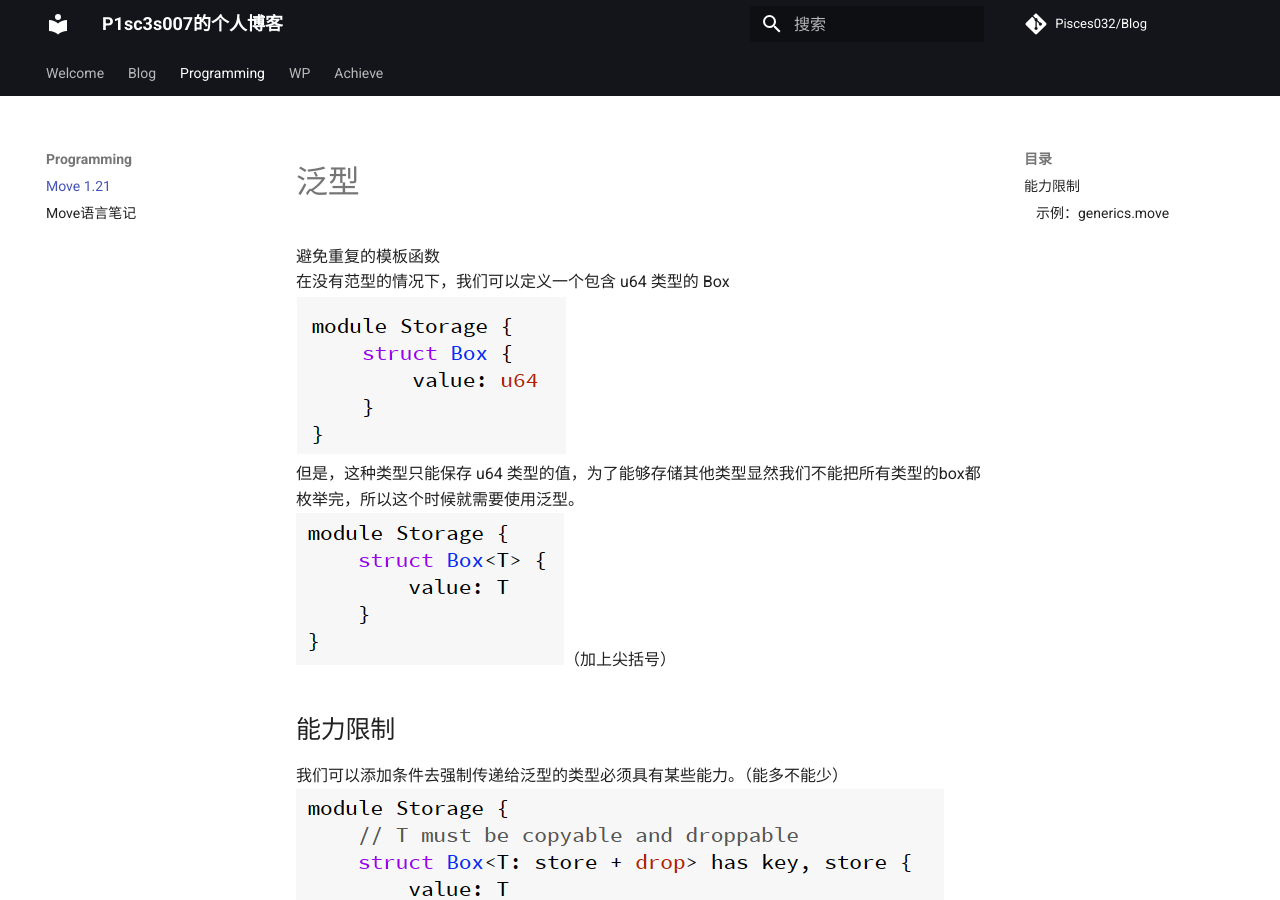
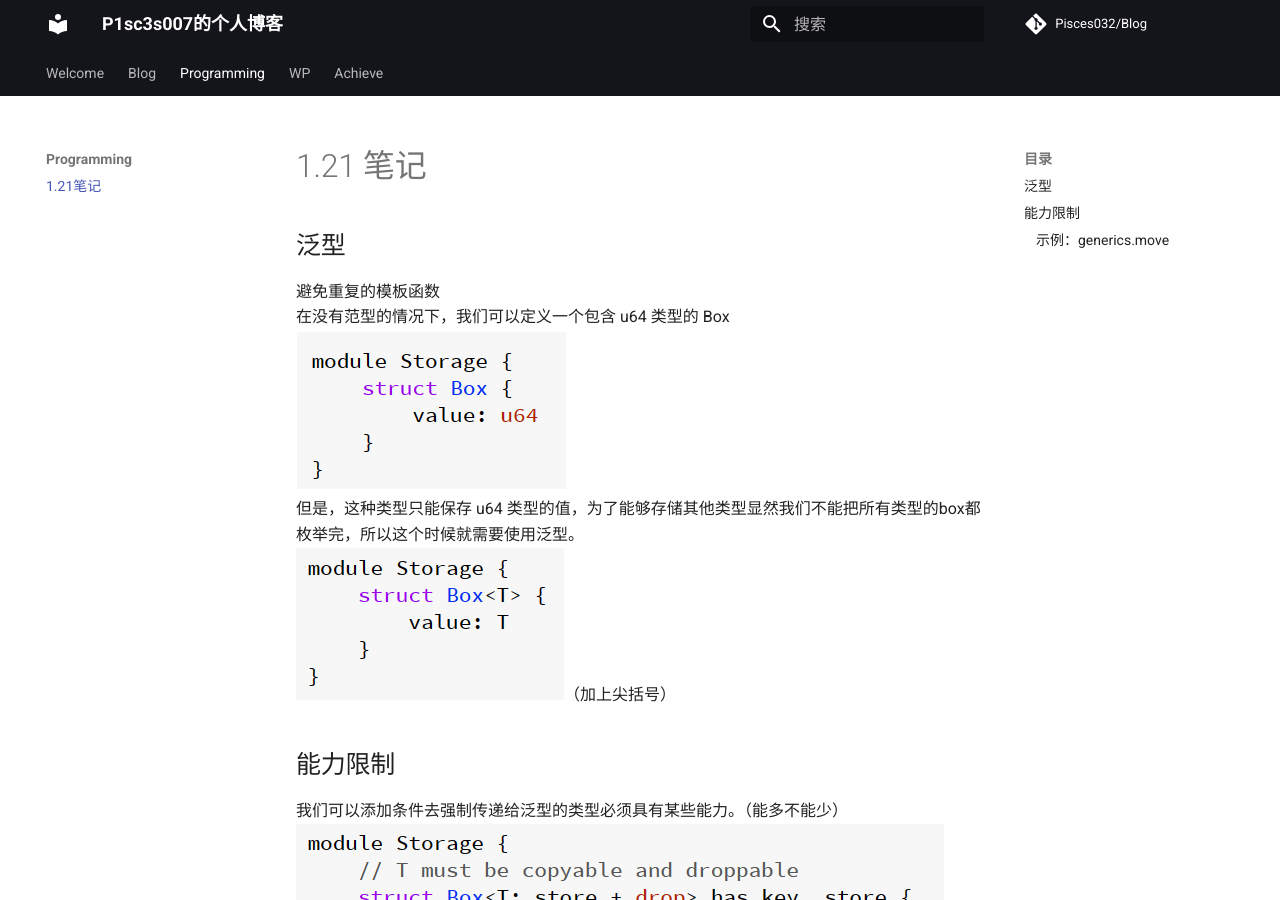
Before and after one commit to Pisces032/Blog, an MkDocs documentation site: the page built from docs/programming/move/Move 1.21.md, in a window 1280 px wide and 900 px high. Built offline with MkDocs 1.6.1 and Material for MkDocs 9.7.7, drawn with Linux system fonts in a browser that asks for light colours; comment, search, counter and statistics services are not loaded; some of the changed text lies outside the part shown.

Commit message:
Add files via upload

```diff
--- a/docs/programming/move/Move 1.21.md
+++ b/docs/programming/move/Move 1.21.md
@@ -3,8 +3,9 @@ date: 2024-01-22
 authors:
   - P1sc3s007
 ---
+# 1.21 笔记
 <a name="yYEU7"></a>
-# 泛型
+## 泛型
 避免重复的模板函数<br />在没有范型的情况下，我们可以定义一个包含 u64 类型的 Box<br />![image.png](pic/m1.png)<br />但是，这种类型只能保存 u64 类型的值，为了能够存储其他类型显然我们不能把所有类型的box都枚举完，所以这个时候就需要使用泛型。<br />![image.png](pic/m2.png)（加上尖括号）
 <a name="j2NCr"></a>
 ## 能力限制
--- a/mkdocs.yml
+++ b/mkdocs.yml
@@ -51,14 +51,14 @@ nav:
       - 提高代码可读性的不同命名方法: blog/tech/提高代码可读性的一些方法.md
       - Git使用: blog/tech/Git 使用.md
   - Programming:
-    - programming/move/Move 1.21.md
-    - programming/move/Move语言笔记.md
+    - 1.21笔记: programming/move/Move 1.21.md
+    #- programming/move/Move语言笔记.md
   - WP:
     - wp/MoveCTF2024 checkin WP.md
   - Achieve:
     - weekly:
       - achieve/week/2023 12月第3周周报.md
-      - achieve/week/2023 12月第4周周报.md
-      - achieve/week/2023 12月第5周周报.md
-    - yearly:
-      - 2023年度总结: achieve/year/2023年度总结.md
+      #- achieve/week/2023 12月第4周周报.md
+      #- achieve/week/2023 12月第5周周报.md
+    #- yearly:
+      #- 2023年度总结: achieve/year/2023年度总结.md
```
